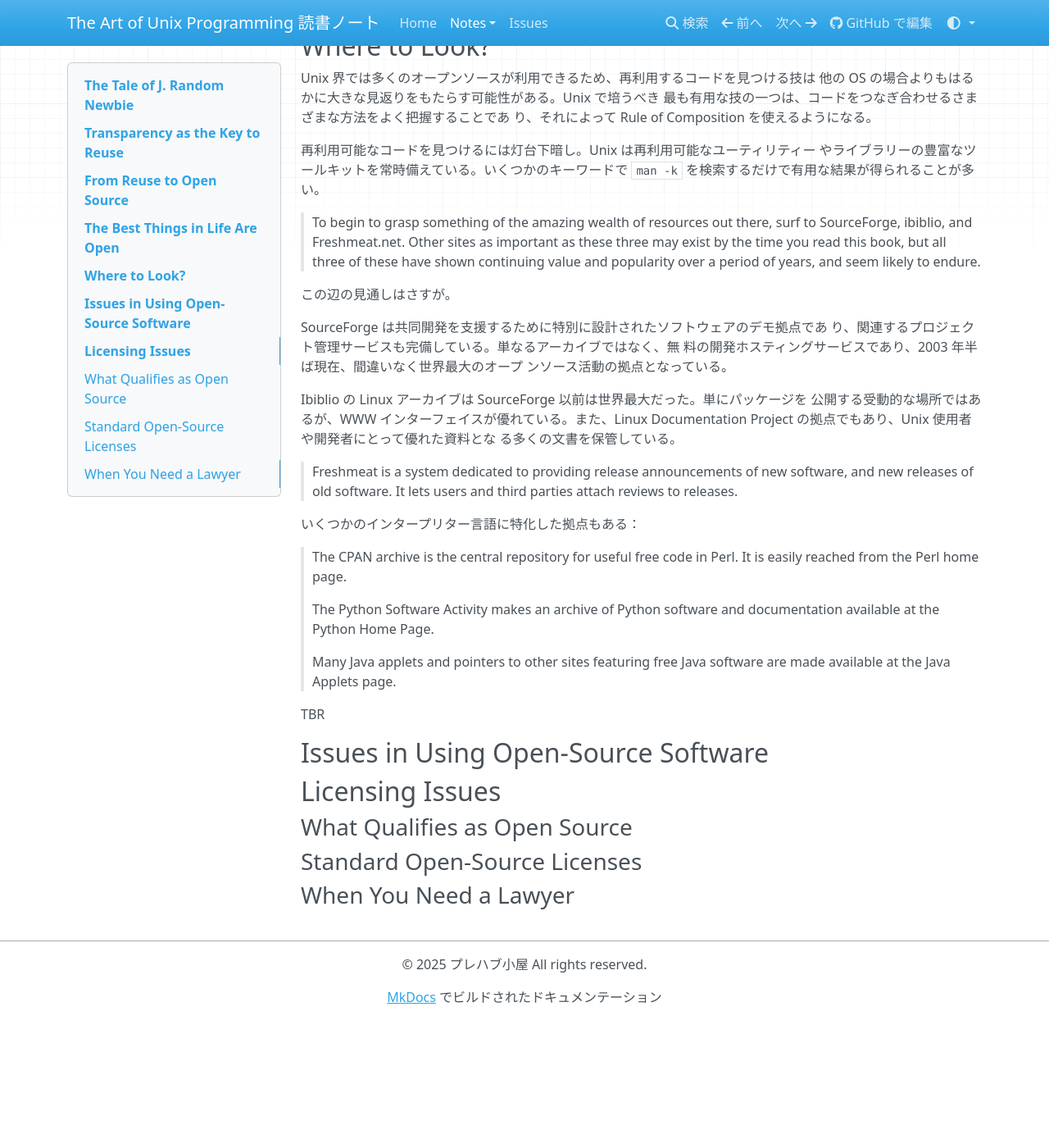
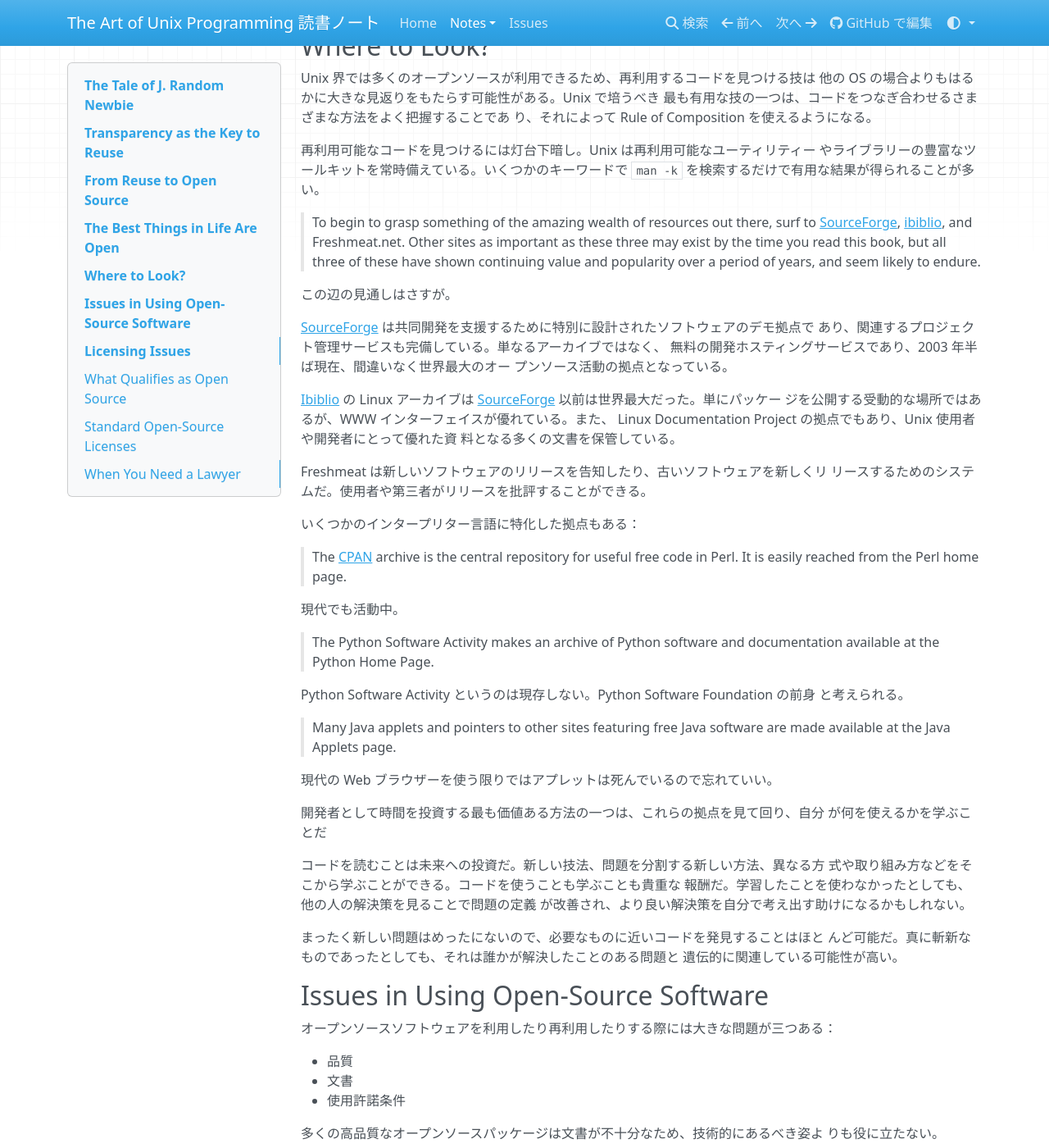
Before and after one commit to showa-yojyo/taoup, an MkDocs documentation site: the page built from docs/implementation/reuse.md, in a window 1280 px wide and 1400 px high, scrolled down 4087 px. Shown: the whole window at 82% size. Built offline with MkDocs 1.6.1, drawn with Linux system fonts in a browser that asks for light colours; nearby versions of some CDN libraries; before the commit the page ends 5331 px from its top, so only the background shows below that; some of the changed text lies outside the part shown.

Commit message:
implementation/reuse: WIP (#18)

```diff
--- a/docs/implementation/reuse.md
+++ b/docs/implementation/reuse.md
@@ -208,43 +208,82 @@ Unix 界では多くのオープンソースが利用できるため、再利用
 `man -k` を検索するだけで有用な結果が得られることが多い。
 
 > To begin to grasp something of the amazing wealth of resources out there, surf
-> to SourceForge, ibiblio, and Freshmeat.net. Other sites as important as these
-> three may exist by the time you read this book, but all three of these have
-> shown continuing value and popularity over a period of years, and seem likely
-> to endure.
+> to [SourceForge], [ibiblio], and Freshmeat.net. Other sites as important as
+> these three may exist by the time you read this book, but all three of these
+> have shown continuing value and popularity over a period of years, and seem
+> likely to endure.
 
 この辺の見通しはさすが。
 
-SourceForge は共同開発を支援するために特別に設計されたソフトウェアのデモ拠点であ
-り、関連するプロジェクト管理サービスも完備している。単なるアーカイブではなく、無
-料の開発ホスティングサービスであり、2003 年半ば現在、間違いなく世界最大のオープ
-ンソース活動の拠点となっている。
+[SourceForge] は共同開発を支援するために特別に設計されたソフトウェアのデモ拠点で
+あり、関連するプロジェクト管理サービスも完備している。単なるアーカイブではなく、
+無料の開発ホスティングサービスであり、2003 年半ば現在、間違いなく世界最大のオー
+プンソース活動の拠点となっている。
 
-Ibiblio の Linux アーカイブは SourceForge 以前は世界最大だった。単にパッケージを
-公開する受動的な場所ではあるが、WWW インターフェイスが優れている。また、Linux
-Documentation Project の拠点でもあり、Unix 使用者や開発者にとって優れた資料とな
-る多くの文書を保管している。
+[Ibiblio] の Linux アーカイブは [SourceForge] 以前は世界最大だった。単にパッケー
+ジを公開する受動的な場所ではあるが、WWW インターフェイスが優れている。また、
+Linux Documentation Project の拠点でもあり、Unix 使用者や開発者にとって優れた資
+料となる多くの文書を保管している。
 
-> Freshmeat is a system dedicated to providing release announcements of new
-> software, and new releases of old software. It lets users and third parties
-> attach reviews to releases.
+Freshmeat は新しいソフトウェアのリリースを告知したり、古いソフトウェアを新しくリ
+リースするためのシステムだ。使用者や第三者がリリースを批評することができる。
 
 いくつかのインタープリター言語に特化した拠点もある：
 
-> The CPAN archive is the central repository for useful free code in Perl. It is
-> easily reached from the Perl home page.
->
+> The [CPAN] archive is the central repository for useful free code in Perl. It
+> is easily reached from the Perl home page.
+
+現代でも活動中。
+
 > The Python Software Activity makes an archive of Python software and
 > documentation available at the Python Home Page.
->
+
+Python Software Activity というのは現存しない。Python Software Foundation の前身
+と考えられる。
+
 > Many Java applets and pointers to other sites featuring free Java software are
 > made available at the Java Applets page.
 
-TBR
+現代の Web ブラウザーを使う限りではアプレットは死んでいるので忘れていい。
+
+開発者として時間を投資する最も価値ある方法の一つは、これらの拠点を見て回り、自分
+が何を使えるかを学ぶことだ
+
+コードを読むことは未来への投資だ。新しい技法、問題を分割する新しい方法、異なる方
+式や取り組み方などをそこから学ぶことができる。コードを使うことも学ぶことも貴重な
+報酬だ。学習したことを使わなかったとしても、他の人の解決策を見ることで問題の定義
+が改善され、より良い解決策を自分で考え出す助けになるかもしれない。
+
+まったく新しい問題はめったにないので、必要なものに近いコードを発見することはほと
+んど可能だ。真に斬新なものであったとしても、それは誰かが解決したことのある問題と
+遺伝的に関連している可能性が高い。
 
 ## Issues in Using Open-Source Software
 
+オープンソースソフトウェアを利用したり再利用したりする際には大きな問題が三つある：
+
+* 品質
+* 文書
+* 使用許諾条件
+
+多くの高品質なオープンソースパッケージは文書が不十分なため、技術的にあるべき姿よ
+りも役に立たない。
+
+Unix の伝統はかなり階層的な文書を推奨する。
+
+ソフトウェアパッケージやトピックのキーワード、HOWTO や FAQ といった文字列を含む
+語句を Web 検索する価値がある。多くの場合、マニュアルページよりも初心者にとって
+有用な文書を見つける。
+
+オープンソースソフトウェアを再利用する上で最も深刻な問題は、パッケージの使用許諾
+条件を理解することだ。
+
 ## Licensing Issues
+
+パブリックドメインでないあらゆるものには著作権があり、おそらく複数ある。米国連邦
+法では©表示がなくても、著者が著作権を有する。
+
+TBR
 
 ### What Qualifies as Open Source
 
```
Also changed, not shown: other parts of docs/implementation/reuse.md (+3 -0 lines).
